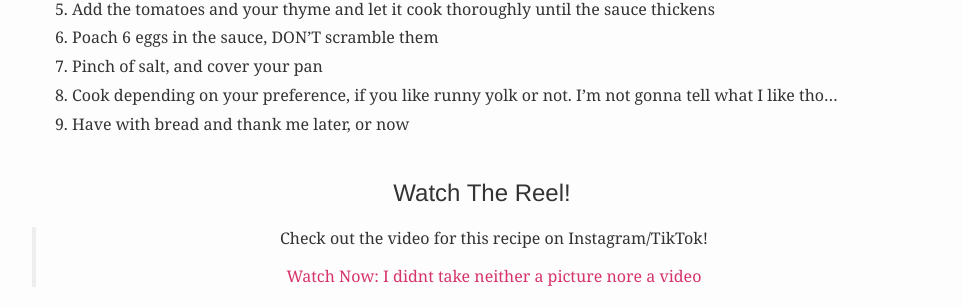
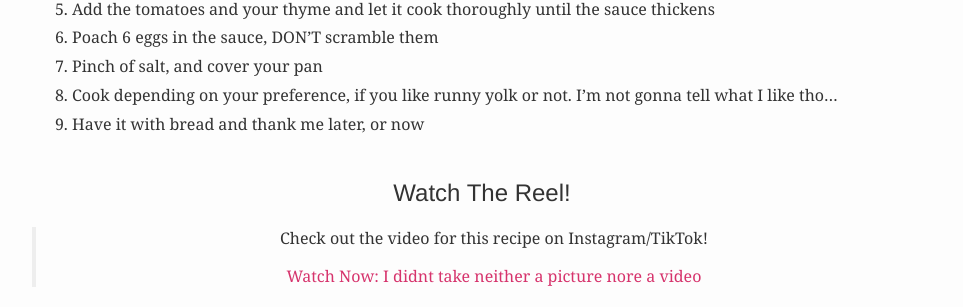
Before and after one commit to AntiLibrary5/nicools-kitchen, a Jekyll site: the page built from _posts/2025-09-07-not-really-shakshouka.md, in a window 1280 px wide. Shown: the part 1371-1678 px from the top of the page, without its empty margins (158-1121 px from the left). Built offline with Jekyll 4.4.1, drawn with Linux system fonts in a browser that asks for light colours.

Commit message:
shakshuka update two

```diff
--- a/_posts/2025-09-07-not-really-shakshouka.md
+++ b/_posts/2025-09-07-not-really-shakshouka.md
@@ -31,4 +31,4 @@ When I have people over for lunch or dinner, I'm always scared that there's not
 6. Poach 6 eggs in the sauce, DON'T scramble them
 7. Pinch of salt, and cover your pan
 8. Cook depending on your preference, if you like runny yolk or not. I'm not gonna tell what I like tho...
-9. Have with bread and thank me later, or now
+9. Have it with bread and thank me later, or now
```
